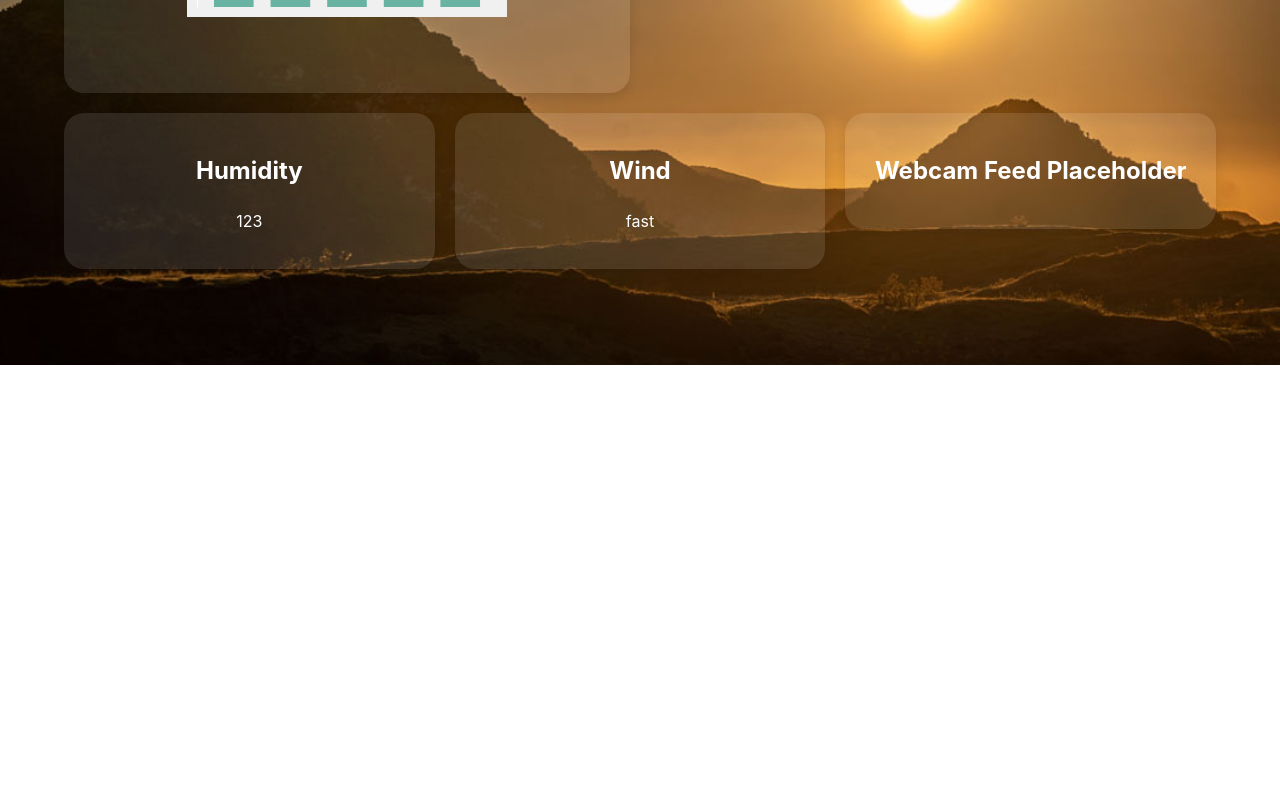
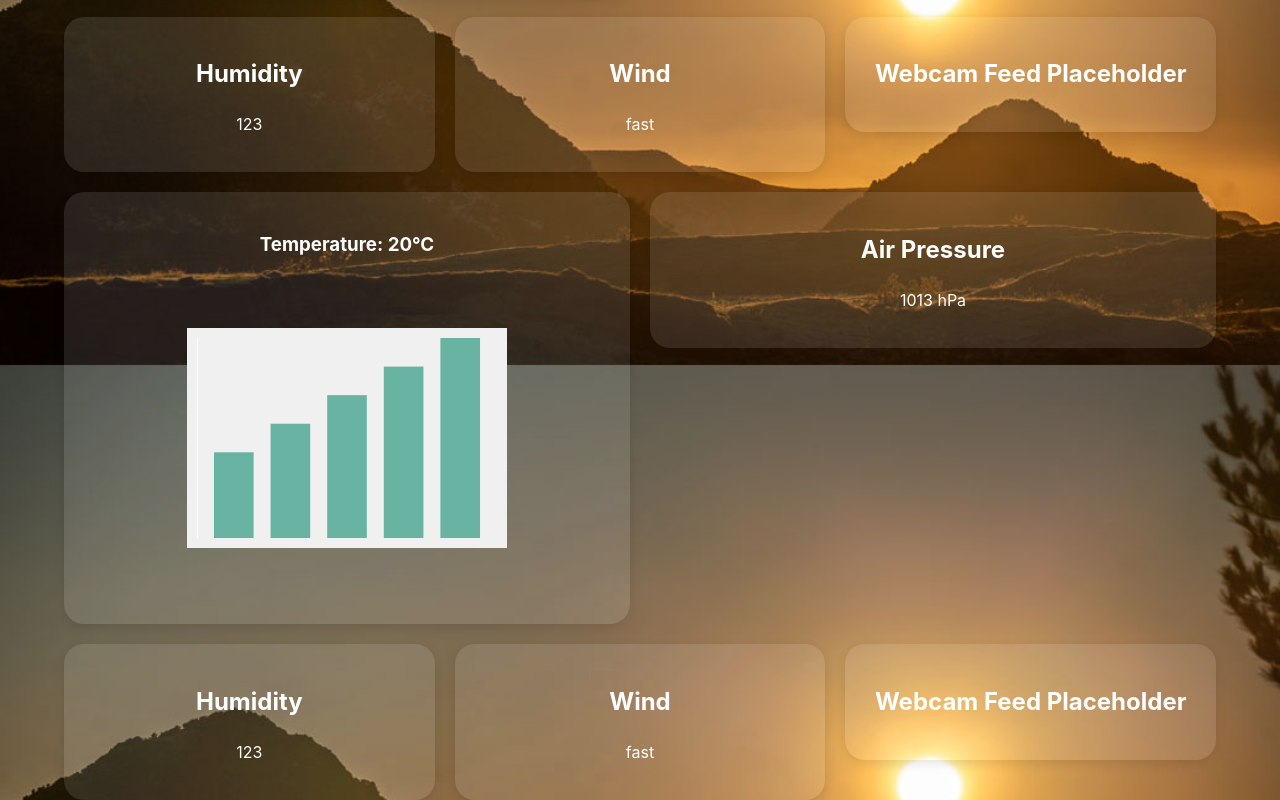
Before and after one commit to Rmhibbert/weather_station_S2_2025, a React (Vite) app in the folder frontend/: page / in a window 1280 px wide. Shown: the part 435-1235 px from the top of the page. Before the commit the page ends 800 px from the top, so only its background shows below. Built offline with nearby package versions, Linux system fonts and the light colour scheme.

Commit message:
chore(css): fix background image

```diff
--- a/frontend/src/App.css
+++ b/frontend/src/App.css
@@ -7,6 +7,7 @@
   min-width: 100vw;
   background: url('./assets/background-image.jpg') ;
   background-size: 100vw 100vh;
+  background-attachment: fixed;
   color: white;
 }
 
--- a/frontend/src/App.jsx
+++ b/frontend/src/App.jsx
@@ -20,6 +20,11 @@ function App() {
         <Humidity humidity={humidity} />
         <Wind wind={wind} />
         <Webcam />
+        <Temperature temperature={temperature} />
+        <AirPressure airPressure={airPressure} />
+        <Humidity humidity={humidity} />
+        <Wind wind={wind} />
+        <Webcam />
       </div>
     </div>
   );
```
